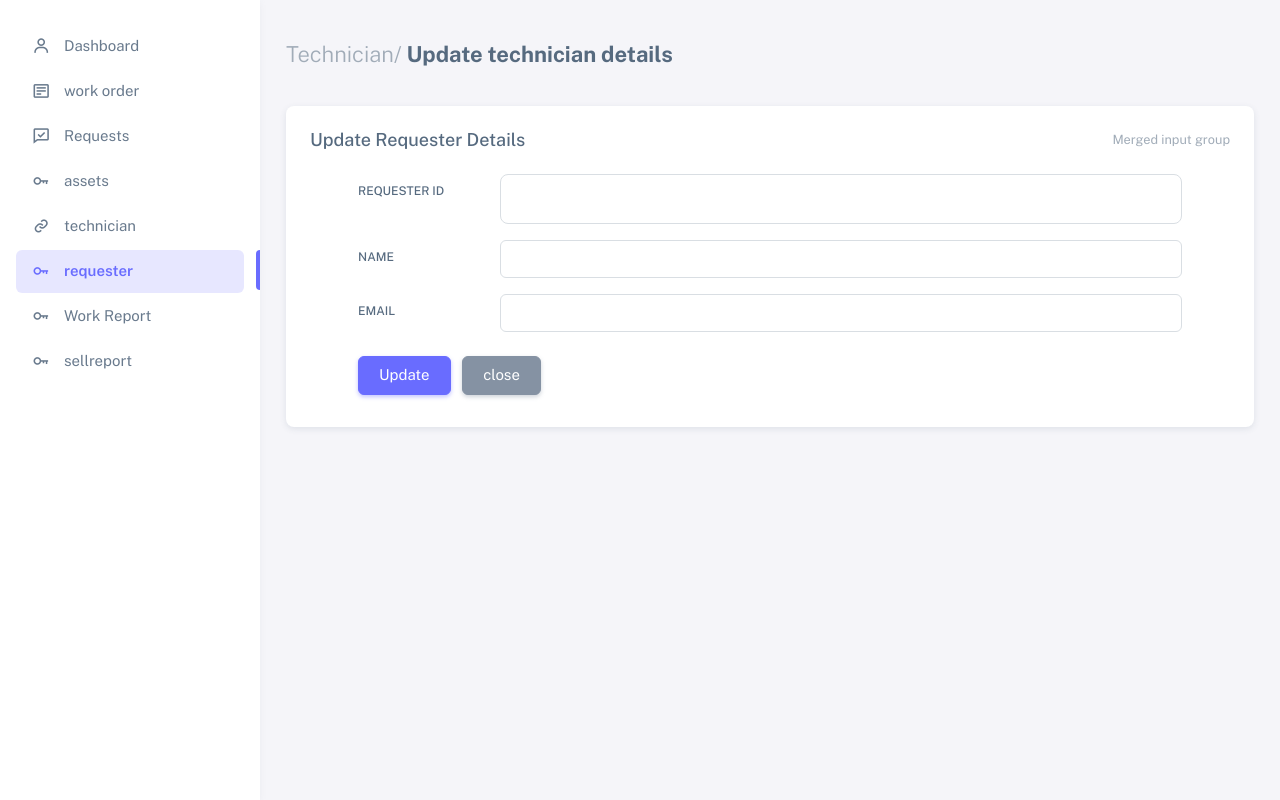
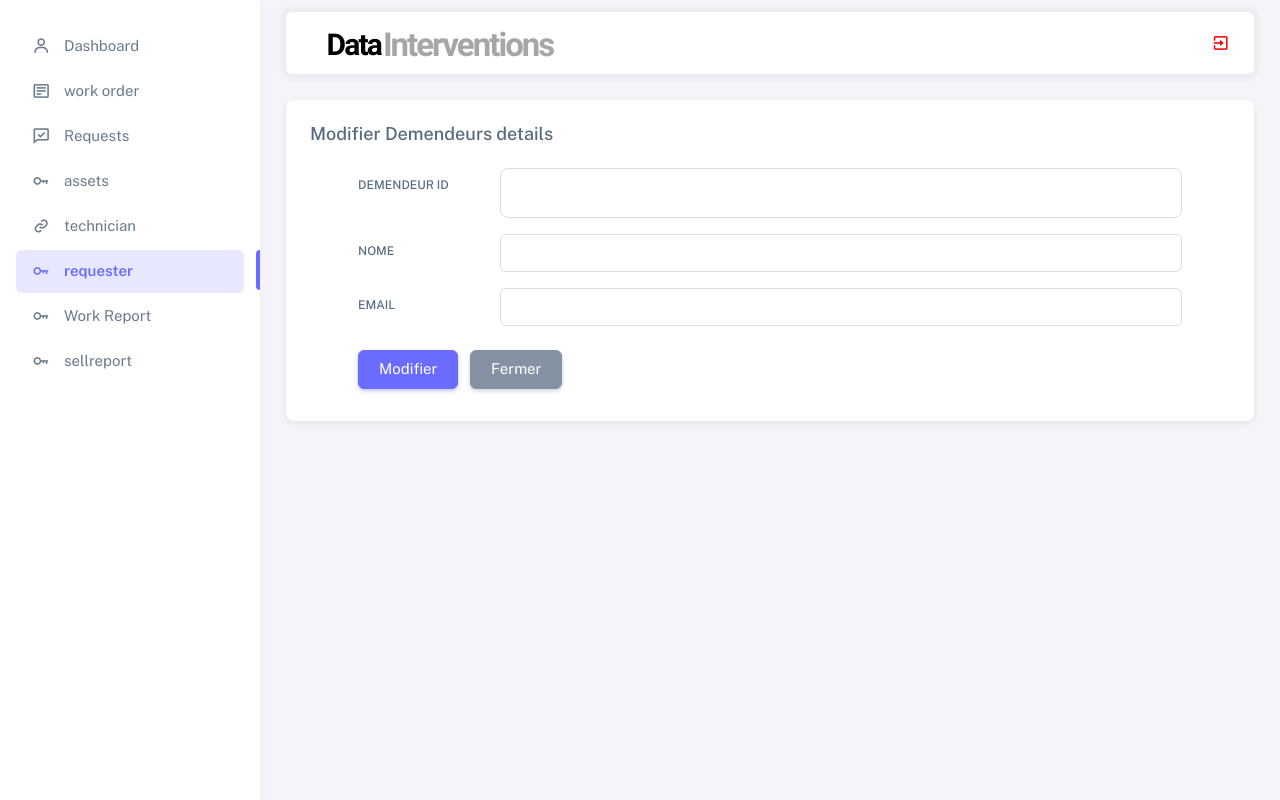
Before and after one commit to radouane-tamouss/DataInterventions, a PHP site: page /Admin/editreq.php in a window 1280 px wide. Run offline with PHP 8.4, Linux system fonts and the light colour scheme; the visitor is signed in with stand-in values (Sample User, id 1); some libraries are stand-ins or nearby versions.

Commit message:
update files

```diff
--- a/Admin/editreq.php
+++ b/Admin/editreq.php
@@ -14,7 +14,8 @@ session_start();
   // Checking for Empty Fields
   if(($_REQUEST['r_login_id'] == "") || ($_REQUEST['r_name'] == "") || ($_REQUEST['r_email'] == "")){
    // msg displayed if required field missing
-   $msg = '<div class="alert alert-warning col-sm-12 mt-2" role="alert"> Fill All Fileds </div>';
+   $msg = '<div class="alert alert-warning col-sm-12 mt-2" role="alert"> Remplir tous les champs
+   </div>';
   } else {
     // Assigning User Values to Variable
     $rid = $_REQUEST['r_login_id'];
@@ -24,7 +25,8 @@ session_start();
   $sql = "UPDATE requesterlogin_tb SET r_login_id = '$rid', r_name = '$rname', r_email = '$remail' WHERE r_login_id = '$rid'";
     if($conn->query($sql) == TRUE){
      // below msg display on form submit success
-     $msg = '<div class="alert alert-success col-sm-12 mt-2" role="alert"> Updated Successfully </div>';
+     $msg = '<div class="alert alert-success col-sm-12 mt-2" role="alert">
+     Mis à jour avec succés</div>';
     } else {
      // below msg display on form submit failed
      $msg = '<div class="alert alert-danger col-sm-12 mt-2" role="alert"> Unable to Update </div>';
@@ -37,13 +39,40 @@ session_start();
 
 <div class="layout-page">
 
+<nav
+            class="layout-navbar container-xxl navbar navbar-expand-xl navbar-detached align-items-center bg-navbar-theme"
+            id="layout-navbar"
+          >
+            <div class="layout-menu-toggle navbar-nav align-items-xl-center me-3 me-xl-0 d-xl-none">
+              <a class="nav-item nav-link px-0 me-xl-4" href="javascript:void(0)">
+                <i class="bx bx-menu bx-sm"></i>
+              </a>
+            </div>
+
+            <div class="m-1 my-4">
+             <img src="../images/data.png" alt="">
+            </div>
+
+
+            <div class="navbar-nav-right d-flex align-items-center" sid="navbar-collape">
+
+
+              <ul class="navbar-nav flex-row align-items-center ms-auto">
+                <!-- Place this tag where you want the button to render. -->
+
+
+                <a href="../logout.php">
+                <i class='bx bx-exit' style='color:#f70000'  ></i>
+                      </a>
+              </ul>
+            </div>
+          </nav>
 
 <div class="content-wrapper">
 
  <!-- Content -->
 
  <div class="container-xxl flex-grow-1  container-p-y">
-      <h4 class="fw-bold py-3 mb-4"><span class="text-muted fw-light">Technician/</span> Update technician details</h4>
 
       <!-- Basic Layout -->
       <div class="row">
@@ -51,8 +80,7 @@ session_start();
       <div class="col-xl">
           <div class="card mb-4">
             <div class="card-header d-flex justify-content-between align-items-center">
-              <h5 class="mb-0">Update Requester Details</h5>
-              <small class="text-muted float-end">Merged input group</small>
+              <h5 class="mb-0">Modifier Demendeurs details</h5>
             </div>
             <div class="card-body">
                               <?php
@@ -66,7 +94,7 @@ session_start();
 
 
                 <div class="row mb-3">
-                          <label class="col-sm-2 col-form-label" for="r_login_id">Requester ID</label>
+                          <label class="col-sm-2 col-form-label" for="r_login_id">Demendeur ID</label>
                           <div class="col-sm-10">
                             <input
                             id="r_login_id"
@@ -79,7 +107,7 @@ session_start();
                           </div>
                 </div>
                 <div class="row mb-3">
-                          <label class="col-sm-2 col-form-label" for="r_name">Name</label>
+                          <label class="col-sm-2 col-form-label" for="r_name">Nome</label>
                           <div class="col-sm-10">
                             <input type="text" class="form-control today" id="r_name" value="<?php if(isset($row['r_name'])) {echo $row['r_name']; }?>" name="r_name"/>
                           </div>
@@ -99,8 +127,8 @@ session_start();
 
 
 
-                <button type="submit" class=" btn btn-primary me-2 my-2" id="requpdate" name="requpdate">Update</button>
-                <a href="requester.php" class="btn btn-secondary">close</a>
+                <button type="submit" class=" btn btn-primary me-2 my-2" id="requpdate" name="requpdate">Modifier</button>
+                <a href="requester.php" class="btn btn-secondary">Fermer</a>
 
                 <?php if(isset($msg)) {echo $msg; } ?>
               </form>
```
Also changed, not shown: Admin/editproduct.php (+28 -1 lines).
